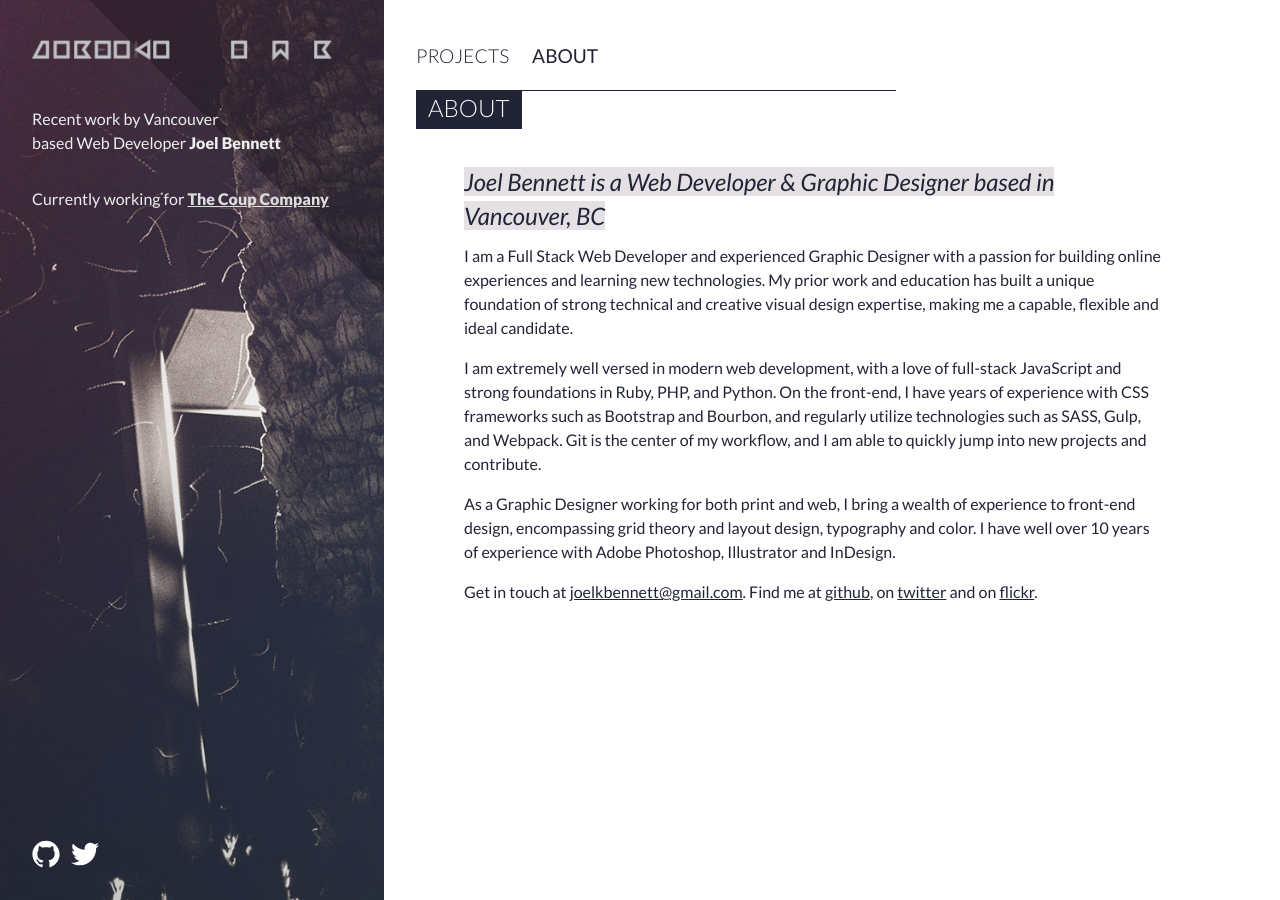
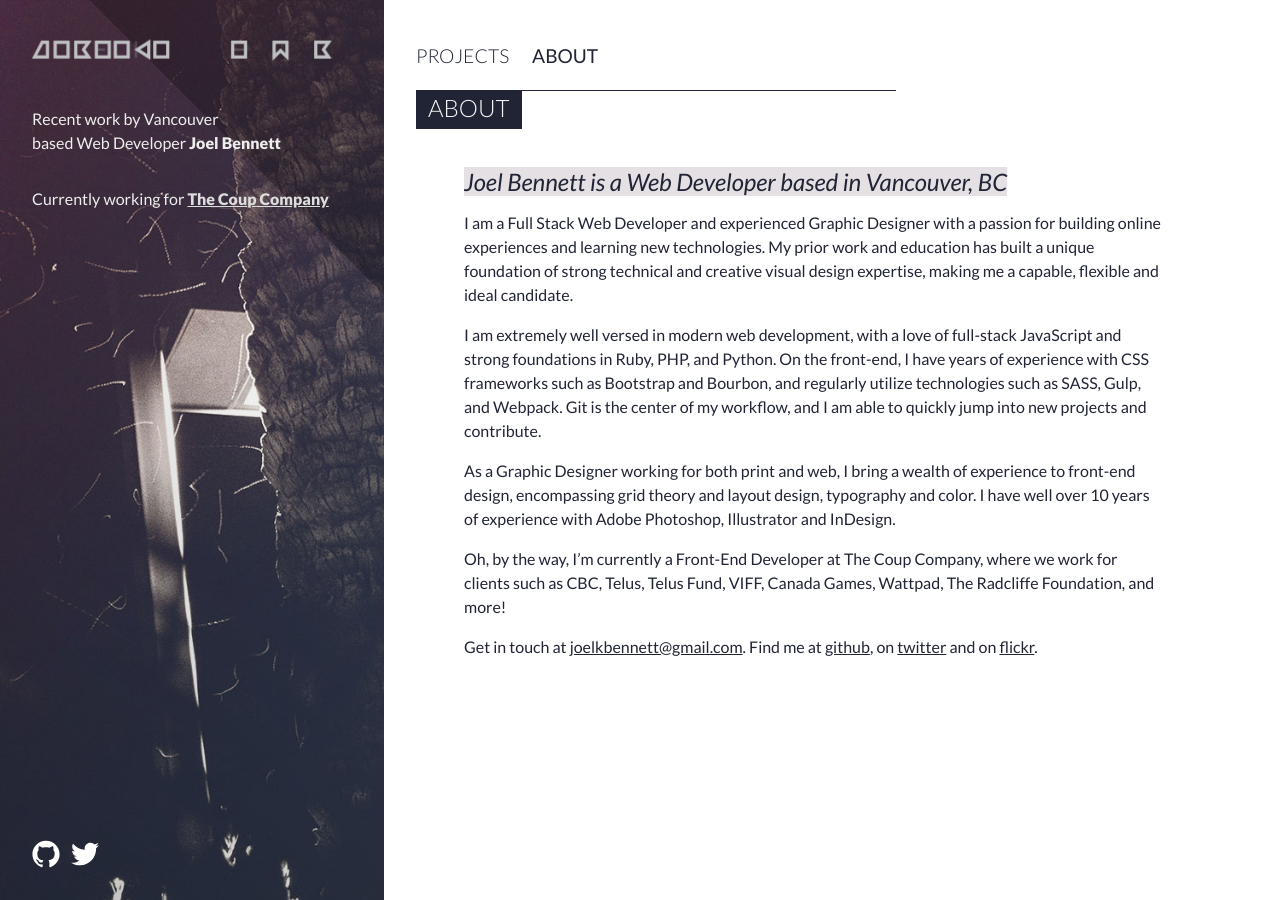
Before and after one commit to joelkbennett/joelkbennett.github.io, a Jekyll site: the page built from about.md, in a window 1280 px wide. Built offline with Jekyll 4.4.1, drawn with Linux system fonts in a browser that asks for light colours.

Commit message:
Add Coup Company reference

```diff
--- a/about.md
+++ b/about.md
@@ -3,7 +3,7 @@ layout: page
 body-tag: about
 title: About
 permalink: /about/
-subtitle: Joel Bennett is a Web Developer &amp; Graphic Designer based in Vancouver, BC
+subtitle: Joel Bennett is a Web Developer based in Vancouver, BC
 ---
 
 I am a Full Stack Web Developer and experienced Graphic Designer with a passion for building online experiences and
@@ -19,4 +19,6 @@ As a Graphic Designer working for both print and web, I bring a wealth of experi
 grid theory and layout design, typography and color. I have well over 10 years of experience with Adobe Photoshop,
 Illustrator and InDesign.
 
+Oh, by the way, I'm currently a Front-End Developer at The Coup Company, where we work for clients such as CBC, Telus, Telus Fund, VIFF, Canada Games, Wattpad, The Radcliffe Foundation, and more!
+
 Get in touch at <a mailto='joelkbennett@gmail.com'>joelkbennett@gmail.com</a>. Find me at <a href='https://github.com/joelkbennett'>github</a>, on <a href='https://twitter.com/j0benk0'>twitter</a> and on <a href='https://www.flickr.com/photos/126310476@N02/'>flickr</a>.
```
